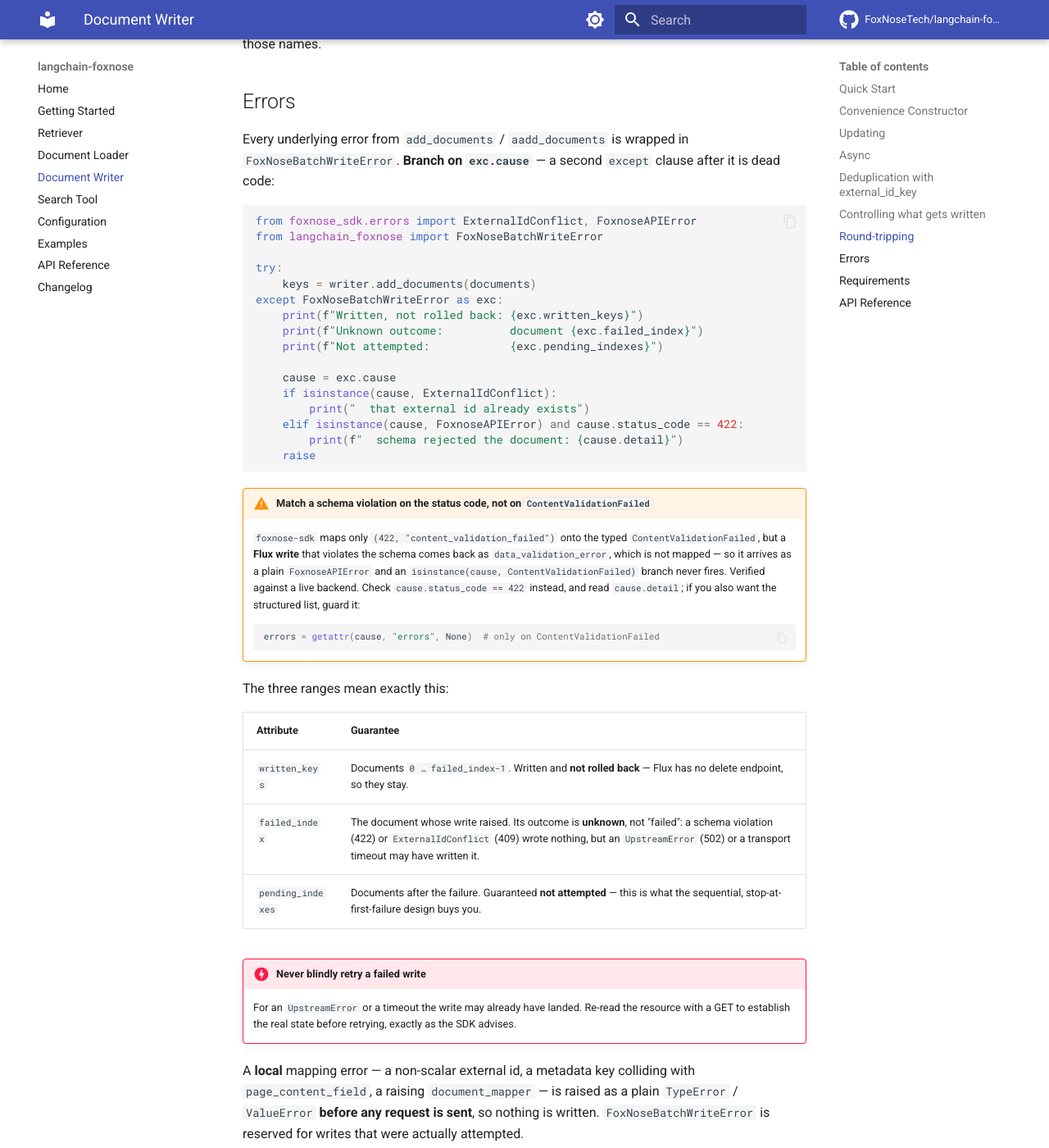
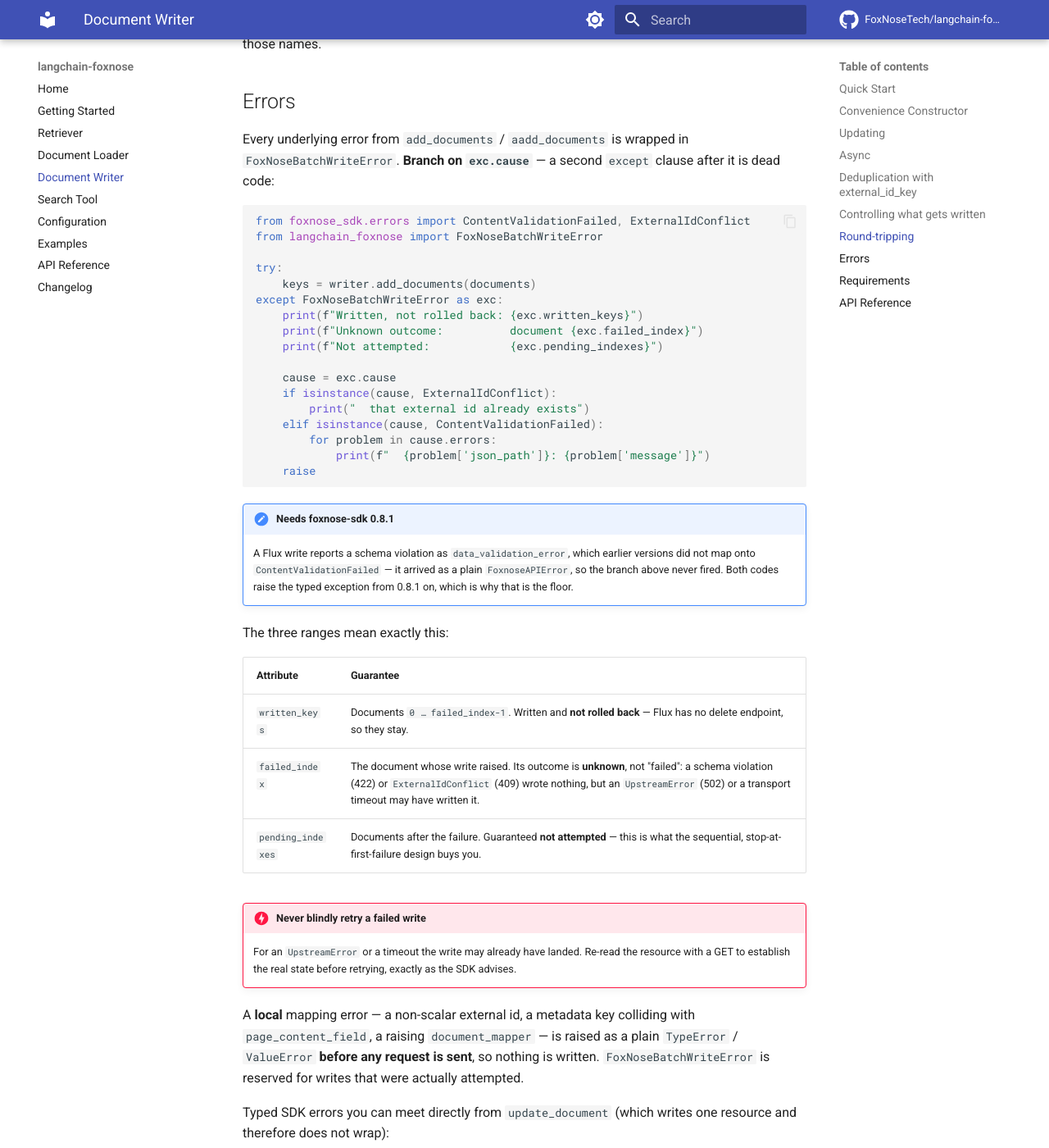
Before and after one commit to FoxNoseTech/langchain-foxnose, an MkDocs documentation site: the page built from docs/writer.md, in a window 1280 px wide and 1400 px high, scrolled down 3972 px. Shown: the whole window at 82% size. Built offline with MkDocs 1.6.1 and Material for MkDocs 9.7.7, drawn with Linux system fonts in a browser that asks for light colours; comment, search, counter and statistics services are not loaded; some of the changed text lies outside the part shown.

Commit message:
chore!: require foxnose-sdk 0.8.1 and use the typed validation error
foxnose-sdk 0.8.1 maps a Flux write's "data_validation_error" onto
ContentValidationFailed, so the workaround this branch shipped with -- match on
status_code == 422, because the typed branch could never fire -- is no longer
needed, and the claim behind it is no longer true.

The docstring, the guide, the example and the live test all now branch on
ContentValidationFailed and read its structured `errors` list, which locates
each offending field instead of dumping an opaque detail blob. The live test is
what guards the mapping: reverting 0.8.1's change makes it fail.

Raising the floor by a patch version rather than hedging the docs, because the
package would otherwise have to describe two different error surfaces for a
dependency range users have no reason to care about.

````diff
--- a/docs/writer.md
+++ b/docs/writer.md
@@ -5,7 +5,7 @@
 published immediately.
 
 It is the write counterpart to [`FoxNoseRetriever`](retriever.md) and
-[`FoxNoseLoader`](loader.md). Requires `foxnose-sdk>=0.8.0`.
+[`FoxNoseLoader`](loader.md). Requires `foxnose-sdk>=0.8.1`.
 
 ## Quick Start
 
@@ -188,7 +188,7 @@
 after it is dead code:
 
 ```python
-from foxnose_sdk.errors import ExternalIdConflict, FoxnoseAPIError
+from foxnose_sdk.errors import ContentValidationFailed, ExternalIdConflict
 from langchain_foxnose import FoxNoseBatchWriteError
 
 try:
@@ -201,24 +201,18 @@
     cause = exc.cause
     if isinstance(cause, ExternalIdConflict):
         print("  that external id already exists")
-    elif isinstance(cause, FoxnoseAPIError) and cause.status_code == 422:
-        print(f"  schema rejected the document: {cause.detail}")
+    elif isinstance(cause, ContentValidationFailed):
+        for problem in cause.errors:
+            print(f"  {problem['json_path']}: {problem['message']}")
     raise
 ```
 
-!!! warning "Match a schema violation on the status code, not on `ContentValidationFailed`"
+!!! note "Needs foxnose-sdk 0.8.1"
 
-    `foxnose-sdk` maps only `(422, "content_validation_failed")` onto the typed
-    `ContentValidationFailed`, but a **Flux write** that violates the schema
-    comes back as `data_validation_error`, which is not mapped — so it arrives
-    as a plain `FoxnoseAPIError` and an `isinstance(cause,
-    ContentValidationFailed)` branch never fires. Verified against a live
-    backend. Check `cause.status_code == 422` instead, and read `cause.detail`;
-    if you also want the structured list, guard it:
-
-    ```python
-    errors = getattr(cause, "errors", None)  # only on ContentValidationFailed
-    ```
+    A Flux write reports a schema violation as `data_validation_error`, which
+    earlier versions did not map onto `ContentValidationFailed` — it arrived as
+    a plain `FoxnoseAPIError`, so the branch above never fired. Both codes raise
+    the typed exception from 0.8.1 on, which is why that is the floor.
 
 The three ranges mean exactly this:
 
@@ -247,7 +241,7 @@
 |-----------|------|---------|
 | `CollectionNotWritable` | 403 | The collection's connection does not accept writes, or the key lacks write access |
 | `ExternalIdConflict` | 409 | The supplied external id already identifies a resource |
-| `ContentValidationFailed` | 422 | `data` failed the collection schema; see `.errors` / `.errors_truncated`. **A Flux write reports this as a plain `FoxnoseAPIError` with `error_code="data_validation_error"`** — see the warning above. |
+| `ContentValidationFailed` | 422 | `data` failed the collection schema; see `.errors` / `.errors_truncated`. Raised for both `content_validation_failed` and a Flux write's `data_validation_error`. |
 | `UpstreamError` | 502 | The write could not be confirmed — outcome unknown |
 
 ## Requirements
--- a/pyproject.toml
+++ b/pyproject.toml
@@ -25,7 +25,7 @@
     "Typing :: Typed",
 ]
 dependencies = [
-    "foxnose-sdk>=0.8.0",
+    "foxnose-sdk>=0.8.1",
     "langchain-core>=1.0,<2.0",
 ]
 
````
Also changed, not shown: README.md (+2 -2 lines), docs/changelog.md (+3 -1 lines), 3 other files.
